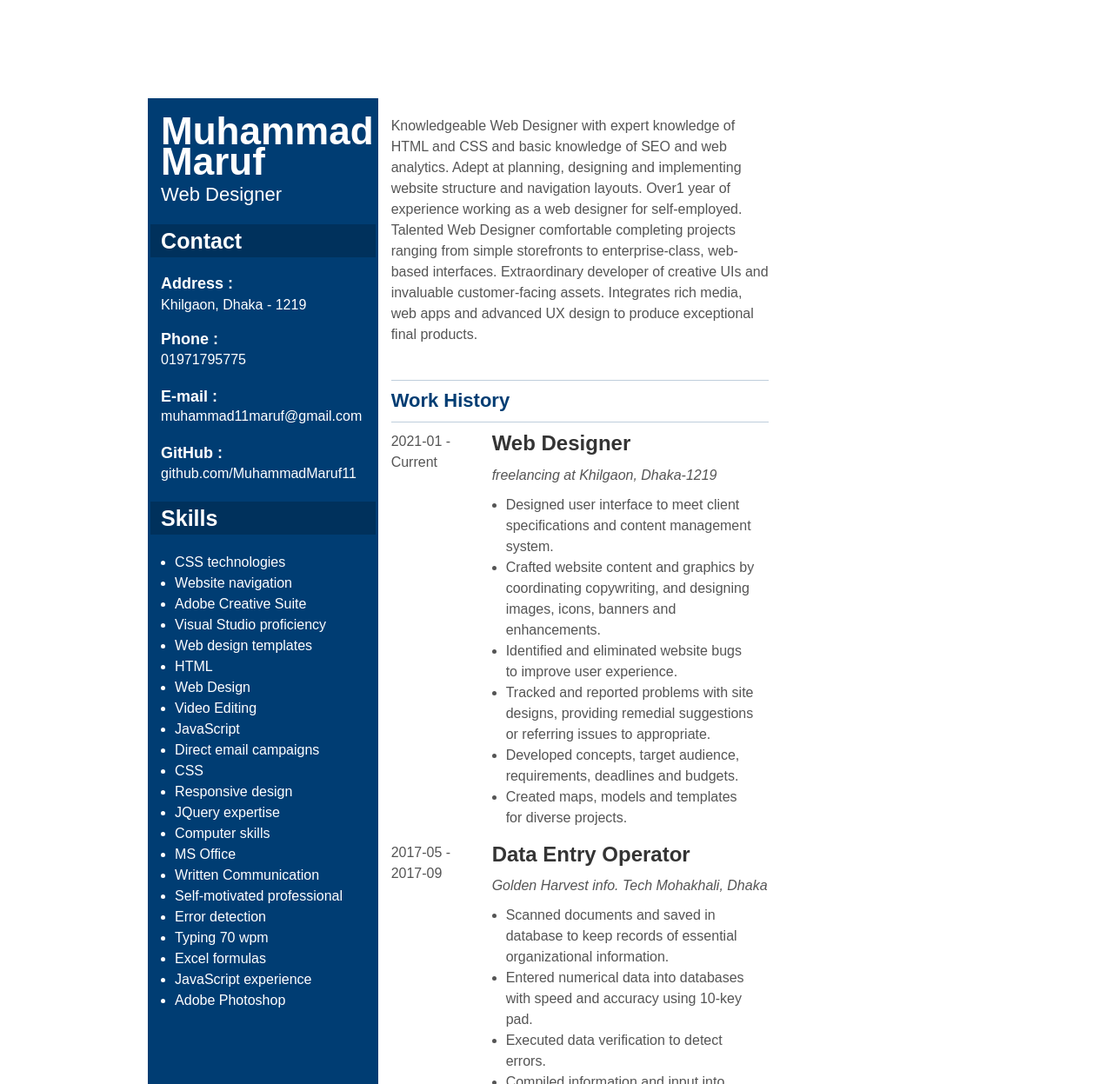
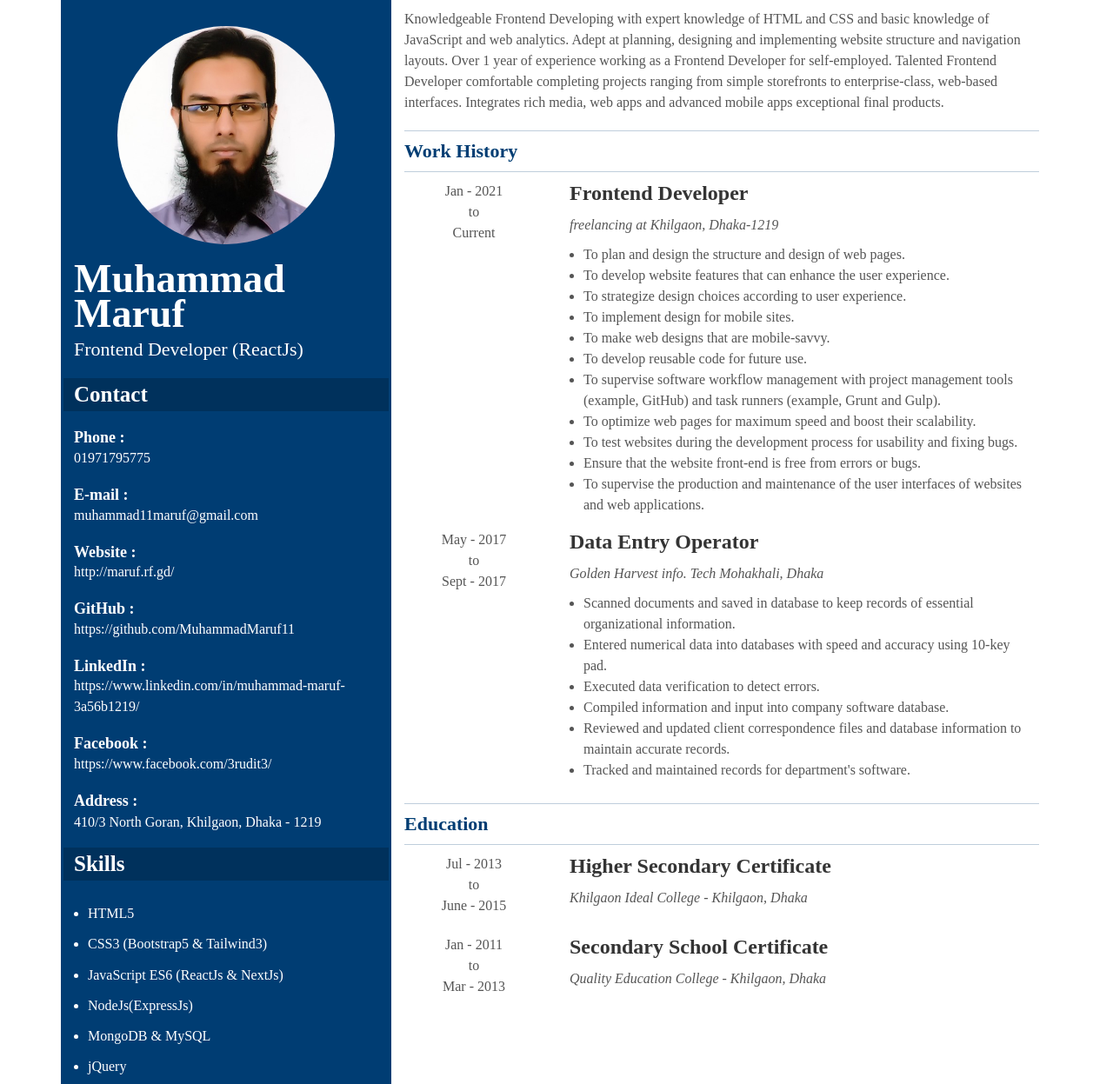
Before and after one commit to MuhammadMaruf11/CV-template, a plain HTML site: page index.html in a window 1280 px wide. Shown: the top 1247 px of the page at 87% size. Drawn offline with Linux system fonts and the light colour scheme; a web font is replaced by a local one.

Commit message:
update from web designer to frontend

```diff
--- a/assets/scss/_customize-bootstrap.scss
+++ b/assets/scss/_customize-bootstrap.scss
@@ -1,6 +1,6 @@
 @media (min-width: 1400px) {
   .container-xxl, .container-xl, .container-lg, .container-md, .container-sm, .container {
-    max-width: 1000px;
+    max-width: 1050px;
   }
 }
 
--- a/assets/scss/_cv.scss
+++ b/assets/scss/_cv.scss
@@ -1,10 +1,28 @@
 @use "common" as *;
+
+.profile-area{
+    padding-top: 20px;
+    padding-bottom: 20px;
+    max-width: 250px;
+    margin: 0 auto;
+    img{
+        border-radius: 50%;
+    }
+}
 
 .name-area{
     .name{
-        font-size: 44px;
-        line-height: 35px;
+        font-size: 46px;
+        line-height: 40px;
         margin-bottom: 5px;
+        @include mq(md){
+            font-size: 38px;
+            line-height: 35px;
+        }
+        @include mq(xs){
+            font-size: 55px;
+            line-height: 50px;
+        }
     }
     .position{
         font-size: 22px;
@@ -68,6 +86,39 @@
     }
 }
 
+.linkedIn-wrap{
+    .linkedIn{
+        font-size: 18px;
+        margin: 0;
+    }
+    a{
+        color: #fff;
+        font-size: 16px;
+    }
+}
+
+.facebook-wrap{
+    .facebook{
+        font-size: 18px;
+        margin: 0;
+    }
+    a{
+        color: #fff;
+        font-size: 16px;
+    }
+}
+
+.website-wrap{
+    .website{
+        font-size: 18px;
+        margin: 0;
+    }
+    a{
+        color: #fff;
+        font-size: 16px;
+    }
+}
+
 .skills-area{
     .skills{
         font-size: 25px;
@@ -83,13 +134,17 @@
                 color: #fff;
                 font-size: 16px;
                 font-weight: 500;
+                line-height: 2.2;
+                @include mq(md){
+                    line-height: 2.4;
+                }
             }
         }
     }
 }
 .summary-area{
     p{
-        margin-bottom: 40px;
+        margin-bottom: 20px;
     }
 }
 
@@ -122,3 +177,23 @@ hr{
     font-size: 22px;
     margin: 0;
 }
+
+.col-md-8.col-12.pt-20.pr-80{
+    @include mq(md){
+        padding-right: 0;
+    }
+    @include mq(xs){
+        padding-right: 0;
+    }
+
+}
+
+.duration-time{
+    line-height: 24px;
+    span{
+        line-height: 1;
+        display: inline-block;
+        margin: 0;
+        padding: 0;
+    }
+}
--- a/assets/scss/_default.scss
+++ b/assets/scss/_default.scss
@@ -1,7 +1,7 @@
 @use "common" as *;
 /* Default Css */
 
-@import url('https://fonts.googleapis.com/css2?family=Blinker:wght@400;600;700&display=swap');
+@import url('https://fonts.googleapis.com/css2?family=Tai+Heritage+Pro:wght@400;700&display=swap');
 
 html, body {
   &::-webkit-scrollbar {
@@ -27,9 +27,6 @@ body {
   font-size: $body-fz;
   font-family: $body-fonts;
   font-weight: 400;
-  width: 21cm;
-  height: 29.7cm;
-  margin: 30mm 45mm 30mm 45mm;
 }
 
 img {
--- a/assets/scss/_variables.scss
+++ b/assets/scss/_variables.scss
@@ -1,5 +1,5 @@
-$body-fonts: 'Blinker', sans-serif;
-$header-fonts: 'Blinker', sans-serif;
+$body-fonts: 'Tai Heritage Pro', serif;
+$header-fonts: 'Tai Heritage Pro', serif;
 $icon-font: "Font Awesome 5 Pro";
 $icon-font-2: "Font Awesome 5 Duotone";
 
--- a/index.html
+++ b/index.html
@@ -1,222 +1,275 @@
-<!doctype html>
+<!DOCTYPE html>
 <html lang="en">
-
   <head>
     <!-- Required meta tags -->
-    <meta charset="utf-8">
-    <meta name="viewport" content="width=device-width, initial-scale=1, shrink-to-fit=no">
+    <meta charset="utf-8" />
+    <meta
+      name="viewport"
+      content="width=device-width, initial-scale=1, shrink-to-fit=no"
+    />
 
     <!-- Place favicon.ico in the root directory -->
-    <link rel="shortcut icon" type="image/x-icon" href="assets/img/logo/favicon.png">
+    <link
+      rel="shortcut icon"
+      type="image/x-icon"
+      href="assets/img/logo/favicon.png"
+    />
 
     <!-- All CSS -->
-    <link rel="stylesheet" href="assets/css/animate.css">
-    <link rel="stylesheet" href="assets/css/fontawesome.min.css">
-    <link rel="stylesheet" href="assets/css/bootstrap.min.css">
-    <link rel="stylesheet" href="assets/css/spacing.css">
-    <link rel="stylesheet" href="assets/css/main.css">
+    <!-- <link rel="stylesheet" href="assets/css/animate.css"> -->
+    <link rel="stylesheet" href="assets/css/fontawesome.min.css" />
+    <link rel="stylesheet" href="assets/css/bootstrap.min.css" />
+    <link rel="stylesheet" href="assets/css/spacing.css" />
+    <link rel="stylesheet" href="assets/css/main.css" />
 
-    <title>CV</title>
+    <title>Resume</title>
   </head>
 
   <body>
-
     <div class="cv-area">
       <div class="container">
         <div class="row">
-                <div class="col-4 bg-egg-blue pt-20 mb-60">
+          <div class="col-lg-4 col-md-5 col-12 bg-egg-blue pt-10 pb-50">
+            <div class="profile-area">
+              <img src="assets/img/dp/dp.jpg" alt="img" />
+            </div>
             <div class="name-area">
-                        <h1 class="name">
-                            Muhammad Maruf
-                        </h1>
-                        <h4 class="position">
-                            Web Designer
-                        </h4>
+              <h1 class="name">Muhammad Maruf</h1>
+              <h4 class="position">Frontend Developer (ReactJs)</h4>
             </div>
             <div class="contact-area">
-                        <h3 class="contact bg-blue">
-                            Contact
-                        </h3>
-                        <div class="address-wrap mb-20">
-                            <h5 class="address">
-                                Address :
-                            </h5>
-                            <h5 class="address-bar">
-                                Khilgaon, Dhaka - 1219
-                            </h5>
-                        </div>
+              <h3 class="contact bg-blue">Contact</h3>
               <div class="phone-wrap mb-20">
-                            <h5 class="phone">
-                                Phone :
-                            </h5>
-                            <a href="tel:+8801971795775" target="_blank" class="phone-number">01971795775</a>
+                <h5 class="phone">Phone :</h5>
+                <a
+                  href="tel:+8801971795775"
+                  target="_blank"
+                  class="phone-number"
+                  >01971795775</a
+                >
               </div>
               <div class="email-wrap mb-20">
-                            <h5 class="email">
-                                E-mail :
-                            </h5>
-                            <a href="mailto:muhammad11maruf@gmail.com" target="_blank"
-                                class="to-email">muhammad11maruf@gmail.com</a>
+                <h5 class="email">E-mail :</h5>
+                <a
+                  href="mailto:muhammad11maruf@gmail.com"
+                  target="_blank"
+                  class="to-email"
+                  >muhammad11maruf@gmail.com</a
+                >
+              </div>
+              <div class="website-wrap mb-20">
+                <h5 class="website">Website :</h5>
+                <a
+                  href="http://maruf.rf.gd/"
+                  target="_blank"
+                  class="facebook-link"
+                  >http://maruf.rf.gd/</a
+                >
               </div>
               <div class="github-wrap mb-20">
-                            <h5 class="github">
-                                GitHub :
+                <h5 class="github">GitHub :</h5>
+                <a
+                  href="https://github.com/MuhammadMaruf11"
+                  target="_blank"
+                  class="github-link"
+                  >https://github.com/MuhammadMaruf11</a
+                >
+              </div>
+              <div class="linkedIn-wrap mb-20">
+                <h5 class="linkedIn">LinkedIn :</h5>
+                <a
+                  href="https://www.linkedin.com/in/muhammad-maruf-3a56b1219/"
+                  target="_blank"
+                  class="linkedIn-link"
+                  >https://www.linkedin.com/in/muhammad-maruf-3a56b1219/</a
+                >
+              </div>
+              <div class="facebook-wrap mb-20">
+                <h5 class="facebook">Facebook :</h5>
+                <a
+                  href="https://www.facebook.com/3rudit3/"
+                  target="_blank"
+                  class="facebook-link"
+                  >https://www.facebook.com/3rudit3/</a
+                >
+              </div>
+              <div class="address-wrap mb-20">
+                <h5 class="address">Address :</h5>
+                <h5 class="address-bar">
+                  410/3 North Goran, Khilgaon, Dhaka - 1219
                 </h5>
-                            <a href="https://github.com/MuhammadMaruf11" target="_blank"
-                                class="github-link">github.com/MuhammadMaruf11</a>
               </div>
             </div>
             <div class="skills-area">
-                        <h3 class="skills bg-blue">
-                            Skills
-                        </h3>
+              <h3 class="skills bg-blue">Skills</h3>
               <div class="skills-list">
                 <ul>
-                                <li>CSS technologies</li>
-                                <li>Website navigation</li>
-                                <li>Adobe Creative Suite</li>
-                                <li>Visual Studio proficiency</li>
-                                <li>Web design templates</li>
-                                <li>HTML</li>
-                                <li>Web Design</li>
-                                <li>Video Editing</li>
-                                <li>JavaScript</li>
-                                <li>Direct email campaigns</li>
-                                <li>CSS</li>
+                  <li>HTML5</li>
+                  <li>CSS3 (Bootstrap5 &amp; Tailwind3)</li>
+                  <li>JavaScript ES6 (ReactJs & NextJs)</li>
+                  <li>NodeJs(ExpressJs)</li>
+                  <li>MongoDB & MySQL</li>
+                  <li>jQuery</li>
                   <li>Responsive design</li>
-                                <li>JQuery expertise</li>
-                                <li>Computer skills</li>
-                                <li>MS Office</li>
-                                <li>Written Communication</li>
-                                <li>Self-motivated professional</li>
-                                <li>Error detection</li>
-                                <li>Typing 70 wpm</li>
-                                <li>Excel formulas</li>
-                                <li>JavaScript experience</li>
-                                <li>Adobe Photoshop</li>
+                  <li>Microsoft Office</li>
                 </ul>
               </div>
             </div>
           </div>
-                <div class="col-8 pt-20 pr-80 pb-60">
+          <div class="col-lg-8 col-md-7 col-12 pt-10  pr-lg-70">
             <div class="summary-area">
-                        <p>Knowledgeable Web Designer with expert knowledge of HTML and CSS and basic knowledge of SEO
-                            and
-                            web analytics. Adept at planning, designing and implementing website structure and
-                            navigation
-                            layouts. Over1 year of experience working as a web designer for self-employed. Talented Web
-                            Designer comfortable completing projects ranging from simple storefronts to
-                            enterprise-class,
-                            web-based interfaces. Extraordinary developer of creative UIs and invaluable customer-facing
-                            assets. Integrates rich media, web apps and advanced UX design to produce exceptional final
-                            products.</p>
+              <p>
+                Knowledgeable Frontend Developing with expert knowledge of HTML
+                and CSS and basic knowledge of JavaScript and web analytics.
+                Adept at planning, designing and implementing website structure
+                and navigation layouts. Over 1 year of experience working as a
+                Frontend Developer for self-employed. Talented Frontend
+                Developer comfortable completing projects ranging from simple
+                storefronts to enterprise-class, web-based interfaces.
+                Integrates rich media, web apps and advanced mobile apps
+                exceptional final products.
+              </p>
             </div>
             <h4 class="work-history">
-                        <hr>
+              <hr />
               Work History
-                        <hr>
+              <hr />
             </h4>
             <div class="work-history-wrap">
               <div class="row">
-                            <div class="col-3">
-                                <div class="duration-time">
-                                    <span>2021-01 -</span>
+                <div class="col-3 d-md-block d-none">
+                  <div class="duration-time text-center">
+                    <span>Jan - 2021</span> <br />
+                    to <br />
                     <span>Current</span>
                   </div>
                 </div>
-                            <div class="col-9">
+                <div class="col-md-9 col-12">
                   <div class="title-area">
-                                    <h5 class="title">
-                                        Web Designer
-                                    </h5>
+                    <h5 class="title">Frontend Developer</h5>
                     <p class="location">
                       <i>freelancing at Khilgaon, Dhaka-1219</i>
                     </p>
                   </div>
                   <div class="responsible-list">
                     <ul>
-                                        <li>Designed user interface to meet client specifications and content management
-                                            system.</li>
-                                        <li>Crafted website content and graphics by coordinating copywriting, and
-                                            designing images, icons, banners and enhancements.</li>
-                                        <li>Identified and eliminated website bugs to improve user experience.</li>
-                                        <li>Tracked and reported problems with site designs, providing remedial
-                                            suggestions or referring issues to appropriate.</li>
-                                        <li>Developed concepts, target audience, requirements, deadlines and budgets.
+                      <li>
+                        To plan and design the structure and design of web
+                        pages.
                       </li>
-                                        <li>Created maps, models and templates for diverse projects.</li>
+                      <li>
+                        To develop website features that can enhance the user
+                        experience.
+                      </li>
+                      <li>
+                        To strategize design choices according to user
+                        experience.
+                      </li>
+                      <li>To implement design for mobile sites.</li>
+                      <li>To make web designs that are mobile-savvy.</li>
+                      <li>To develop reusable code for future use.</li>
+                      <li>
+                        To supervise software workflow management with project
+                        management tools (example, GitHub) and task runners
+                        (example, Grunt and Gulp).
+                      </li>
+                      <li>
+                        To optimize web pages for maximum speed and boost their
+                        scalability.
+                      </li>
+                      <li>
+                        To test websites during the development process for
+                        usability and fixing bugs.
+                      </li>
+                      <li>
+                        Ensure that the website front-end is free from errors or
+                        bugs.
+                      </li>
+                      <li>
+                        To supervise the production and maintenance of the user
+                        interfaces of websites and web applications.
+                      </li>
                     </ul>
                   </div>
                 </div>
               </div>
               <div class="row">
-                            <div class="col-3">
-                                <div class="duration-time">
-                                    <span>2017-05 -</span>
-                                    <span>2017-09</span>
+                <div class="col-3 d-md-block d-none">
+                  <div class="duration-time text-center">
+                    <span>May - 2017 </span> <br />
+                    to <br />
+                    <span>Sept - 2017</span>
                   </div>
                 </div>
-                            <div class="col-9">
+                <div class="col-md-9 col-12">
                   <div class="title-area">
-                                    <h5 class="title">
-                                        Data Entry Operator
-                                    </h5>
+                    <h5 class="title">Data Entry Operator</h5>
                     <p class="location">
                       <i>Golden Harvest info. Tech Mohakhali, Dhaka</i>
                     </p>
                   </div>
                   <div class="responsible-list">
                     <ul>
-                                        <li>Scanned documents and saved in database to keep records of essential
-                                            organizational information.</li>
-                                        <li>Entered numerical data into databases with speed and accuracy using 10-key
-                                            pad.</li>
+                      <li>
+                        Scanned documents and saved in database to keep records
+                        of essential organizational information.
+                      </li>
+                      <li>
+                        Entered numerical data into databases with speed and
+                        accuracy using 10-key pad.
+                      </li>
                       <li>Executed data verification to detect errors.</li>
-                                        <li>Compiled information and input into company software database.</li>
-                                        <li>Reviewed and updated client correspondence files and database information to
-                                            maintain accurate records.</li>
-                                        <li>Tracked and maintained records for department's software.</li>
+                      <li>
+                        Compiled information and input into company software
+                        database.
+                      </li>
+                      <li>
+                        Reviewed and updated client correspondence files and
+                        database information to maintain accurate records.
+                      </li>
+                      <li>
+                        Tracked and maintained records for department's
+                        software.
+                      </li>
                     </ul>
                   </div>
                 </div>
               </div>
             </div>
             <h4 class="work-history">
-                        <hr>
+              <hr />
               Education
-                        <hr>
+              <hr />
             </h4>
             <div class="education-wrap">
               <div class="row mb-20">
-                            <div class="col-3">
-                                <div class="duration-time">
-                                    <span>2013-07 -</span>
-                                    <span>2015-06</span>
+                <div class="col-3 d-md-block d-none">
+                  <div class="duration-time text-center">
+                    <span>Jul - 2013</span> <br />
+                    to <br />
+                    <span>June - 2015</span>
                   </div>
                 </div>
-                            <div class="col-9">
+                <div class="col-md-9 col-12">
                   <div class="title-area">
-                                    <h5 class="title mb-10">
-                                        Higher Secondary Certificate
-                                    </h5>
+                    <h5 class="title mb-10">Higher Secondary Certificate</h5>
                     <p class="location">
                       <i>Khilgaon Ideal College - Khilgaon, Dhaka</i>
                     </p>
                   </div>
                 </div>
               </div>
-                        <div class="row">
-                            <div class="col-3">
-                                <div class="duration-time">
-                                    <span>2011-01 -</span>
-                                    <span>2013-03</span>
+              <div class="row mb-50">
+                <div class="col-3 d-md-block d-none">
+                  <div class="duration-time text-center">
+                    <span>Jan - 2011</span> <br />
+                    to <br />
+                    <span>Mar - 2013</span>
                   </div>
                 </div>
-                            <div class="col-9">
+                <div class="col-md-9 col-12">
                   <div class="title-area">
-                                    <h5 class="title mb-30">
-                                        Secondary School Certificate
-                                    </h5>
+                    <h5 class="title mb-30">Secondary School Certificate</h5>
                     <p class="location">
                       <i>Quality Education College - Khilgaon, Dhaka</i>
                     </p>
@@ -229,13 +282,8 @@
       </div>
     </div>
 
-
     <!-- Optional JavaScript -->
     <!-- jQuery first, then Popper.js, then Bootstrap JS -->
-    <script src="assets/js/jquery-3.5.1.min.js"></script>
-    <script src="assets/js/popper.min.js"></script>
     <script src="assets/js/bootstrap.min.js"></script>
-    <script src="assets/js/script.js"></script>
   </body>
-
 </html>
```
Also changed, not shown: assets/js/script.js (deleted, +0 -32 lines), assets/css/main.css, assets/img/dp/dp.jpg (added), assets/js/jquery-3.5.1.min.js (deleted), assets/js/popper.min.js (deleted), sass.txt (added), 1 other file. Lines whose indentation alone changed are shown as unchanged.
